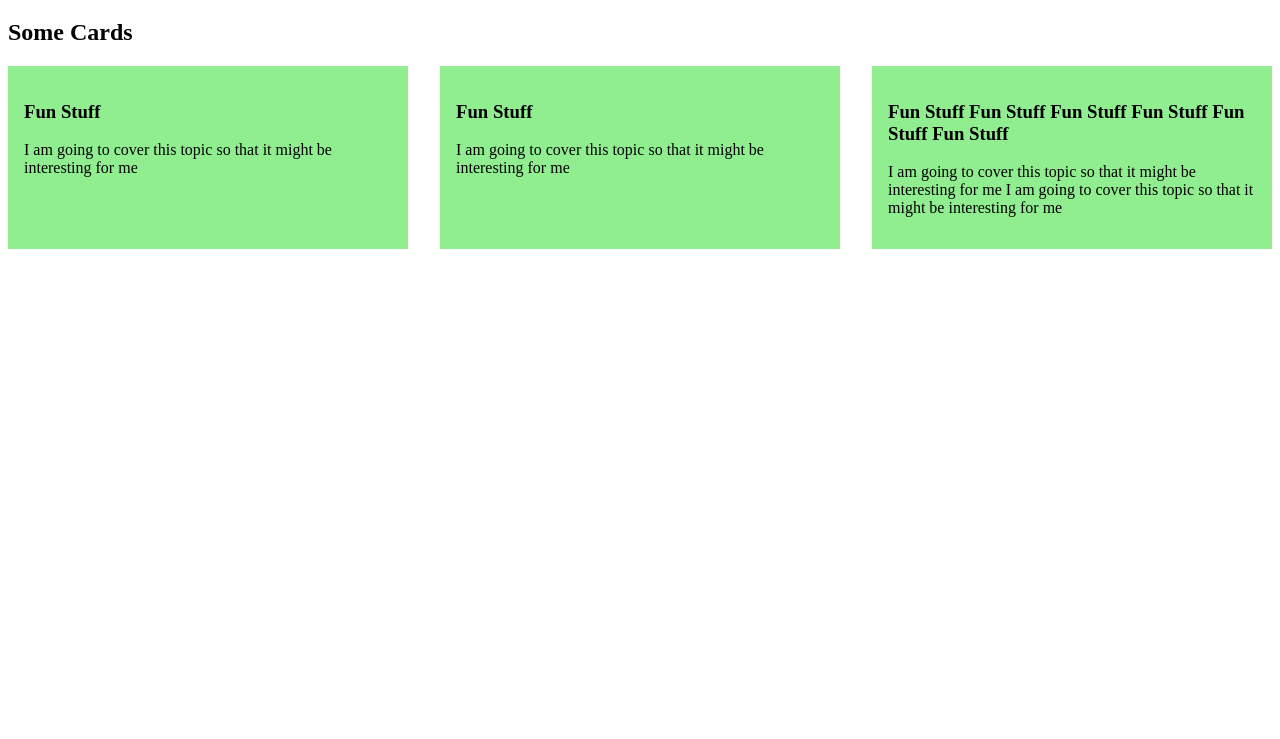
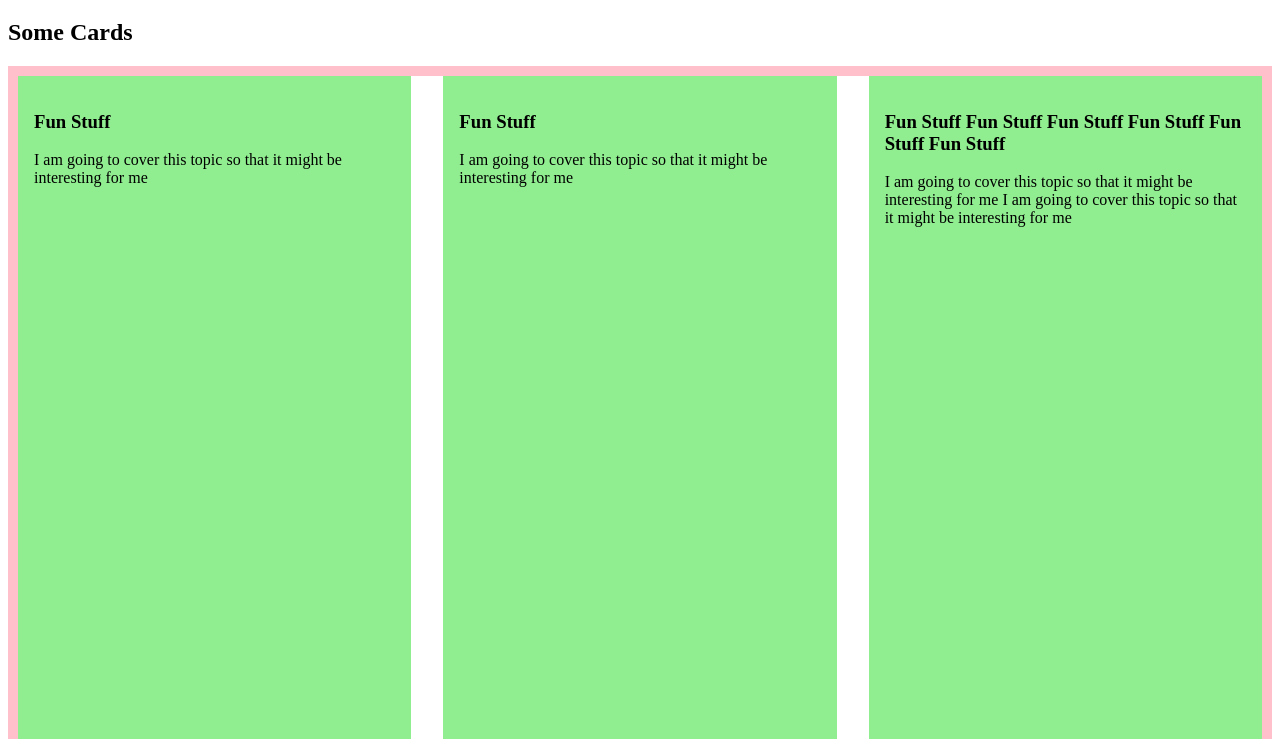
Before and after one commit to pervaiz425/CSS, a plain HTML site: page FlexBox/flexBox.html in a window 1280 px wide. Shown: the part 61-800 px from the top of the page. Drawn offline with Linux system fonts and the light colour scheme.

Commit message:
Learnt how we can intelligently use flex-direction property

```diff
--- a/FlexBox/flexBox.css
+++ b/FlexBox/flexBox.css
@@ -5,11 +5,20 @@
 
   .columns{
     display: flex;
+    flex-direction: column;
+    height: 100vh;
     gap: 2rem;
+    border: 10px solid pink;
   }
 
   .columns > * {
     flex-basis: 100%;
+  }
+
+  @media (min-width: 750px){
+    .columns{
+        flex-direction: row;
+    }
   }
 
 /* The default flex-shrink is set to flex-shrink:1 */
```
